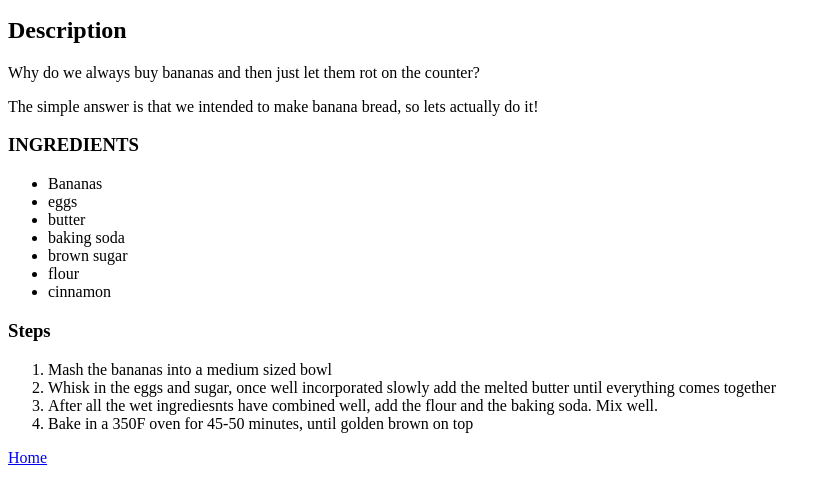
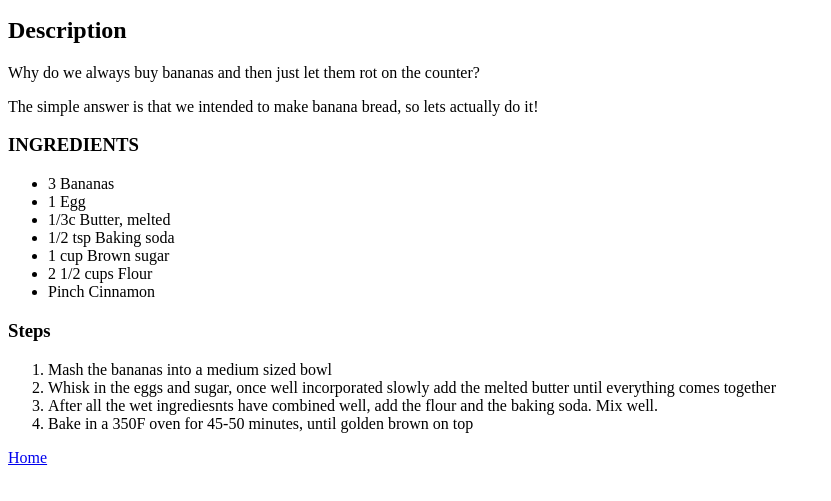
Before and after one commit to JaquelynD/odin-recipes, a plain HTML site: page recipes/bananabread.html in a window 1280 px wide. Shown: the part 101-602 px from the top of the page, without its empty margins (0-831 px from the left). Drawn offline with Linux system fonts and the light colour scheme.

```diff
--- a/recipes/bananabread.html
+++ b/recipes/bananabread.html
@@ -13,13 +13,13 @@
 
         <h3>INGREDIENTS</h3>
         <ul>
-            <li>Bananas</li>
-            <li>eggs</li>
-            <li>butter</li>
-            <li>baking soda</li>
-            <li>brown sugar</li>
-            <li>flour</li>
-            <li>cinnamon</li>
+            <li>3 Bananas</li>
+            <li>1 Egg</li>
+            <li>1/3c Butter, melted</li>
+            <li>1/2 tsp Baking soda</li>
+            <li>1 cup Brown sugar</li>
+            <li>2 1/2 cups Flour</li>
+            <li>Pinch Cinnamon</li>
         </ul>
         <h3>Steps</h3>
         <ol>
```
